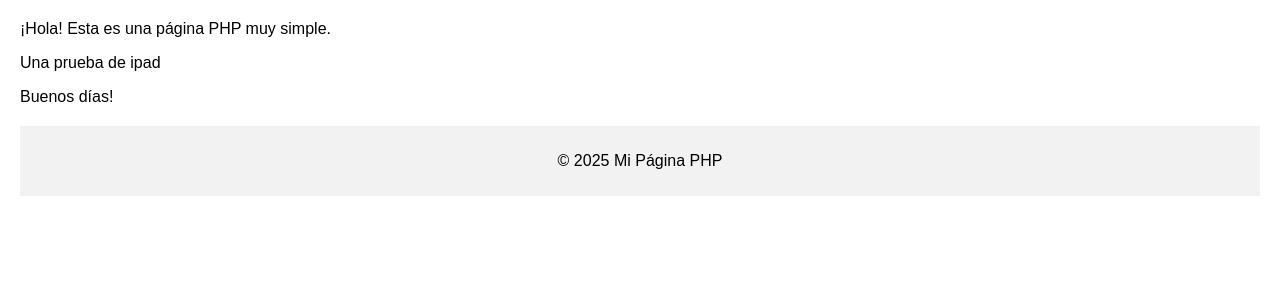
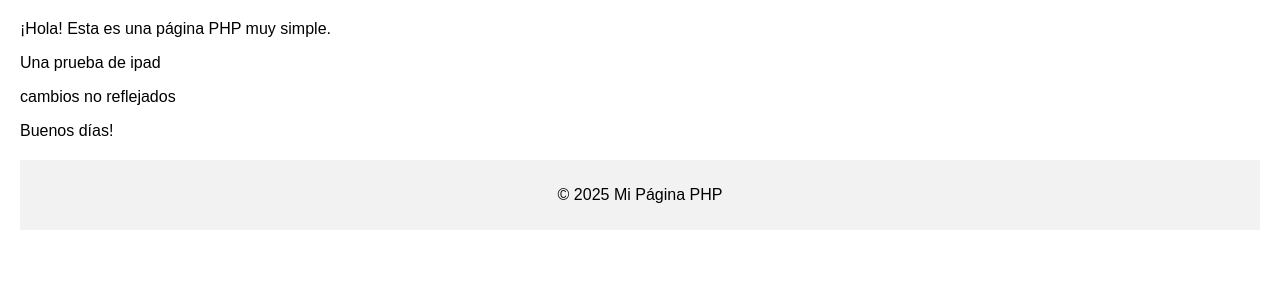
Before and after one commit to FranRival/phpipad, a PHP site: page / in a window 1280 px wide. Shown: the part 120-420 px from the top of the page. Run offline with PHP 8.4, Linux system fonts and the light colour scheme.

Commit message:
2do intento

```diff
--- a/index.php
+++ b/index.php
@@ -28,6 +28,8 @@ $title = "Mi Página PHP Simple";
     <p>¡Hola! Esta es una página PHP muy simple.</p>
     <p>Una prueba de ipad</p>
 
+    <p>cambios no reflejados</p>
+
     <?php
     // Ejemplo de lógica PHP
     $hora = date("H");
```
